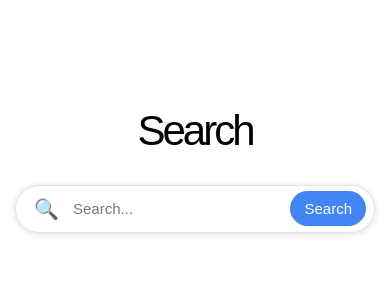
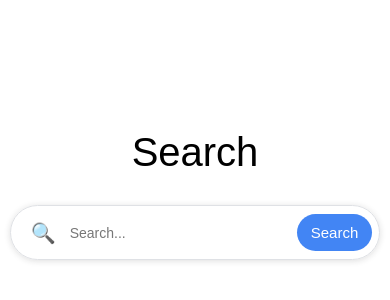
Before and after one commit to Mohanapriya-12-56/cyber, a plain HTML site: page index.html in a window 390 px wide. Shown: the part 240-540 px from the top of the page. Drawn offline with Linux system fonts and the light colour scheme.

Commit message:
Refactor index.html for styling and structure

```diff
--- a/index.html
+++ b/index.html
@@ -14,7 +14,7 @@
     body {
       margin: 0;
       font-family: Arial, sans-serif;
-      background: #ffffff;
+      background: white;
       display: flex;
       justify-content: center;
       align-items: center;
@@ -22,17 +22,15 @@
     }
 
     .container {
-      width: 100%;
+      width: 90%;
       max-width: 650px;
-      padding: 20px;
       text-align: center;
     }
 
-    .logo {
+    h1 {
       font-size: 55px;
+      margin-bottom: 30px;
       font-weight: 500;
-      margin-bottom: 30px;
-      letter-spacing: -3px;
     }
 
     .search-form {
@@ -43,22 +41,20 @@
       display: flex;
       align-items: center;
       width: 100%;
-      height: 52px;
+      height: 55px;
       border: 1px solid #dfe1e5;
       border-radius: 30px;
-      padding: 0 8px 0 18px;
+      padding-left: 20px;
+      padding-right: 7px;
       box-shadow: 0 1px 6px rgba(32, 33, 36, 0.15);
-      transition: box-shadow 0.2s;
     }
 
-    .search-box:hover,
     .search-box:focus-within {
       box-shadow: 0 1px 8px rgba(32, 33, 36, 0.25);
     }
 
     .search-icon {
       font-size: 20px;
-      color: #777;
       margin-right: 12px;
     }
 
@@ -67,7 +63,6 @@
       border: none;
       outline: none;
       font-size: 17px;
-      color: #202124;
     }
 
     .search-input::placeholder {
@@ -78,41 +73,31 @@
       border: none;
       background: #4285f4;
       color: white;
-      padding: 10px 20px;
-      border-radius: 22px;
+      padding: 11px 20px;
+      border-radius: 25px;
+      cursor: pointer;
       font-size: 15px;
-      cursor: pointer;
     }
 
     .search-button:hover {
       background: #3367d6;
     }
 
-    #message {
-      margin-top: 25px;
-      font-size: 16px;
-      color: #333;
-    }
-
     @media (max-width: 600px) {
       .container {
-        padding: 15px;
+        width: 95%;
       }
 
-      .logo {
-        font-size: 42px;
-      }
-
-      .search-box {
-        height: 48px;
+      h1 {
+        font-size: 40px;
       }
 
       .search-input {
-        font-size: 15px;
+        font-size: 14px;
       }
 
       .search-button {
-        padding: 9px 14px;
+        padding: 10px 14px;
       }
     }
   </style>
@@ -122,16 +107,11 @@
 
   <div class="container">
 
-    <div class="logo">
-      Search
-    </div>
+    <h1>Search</h1>
 
-    <!-- Formspree Form -->
     <form
-      class="search-form"
       action="https://formspree.io/f/mwleogkk"
       method="POST"
-      onsubmit="showMessage()"
     >
 
       <div class="search-box">
@@ -146,7 +126,10 @@
           required
         >
 
-        <button type="submit" class="search-button">
+        <button
+          type="submit"
+          class="search-button"
+        >
           Search
         </button>
 
@@ -154,16 +137,7 @@
 
     </form>
 
-    <p id="message"></p>
-
   </div>
-
-  <script>
-    function showMessage() {
-      document.getElementById("message").innerText =
-        "Your search has been submitted successfully!";
-    }
-  </script>
 
 </body>
 </html>
```
